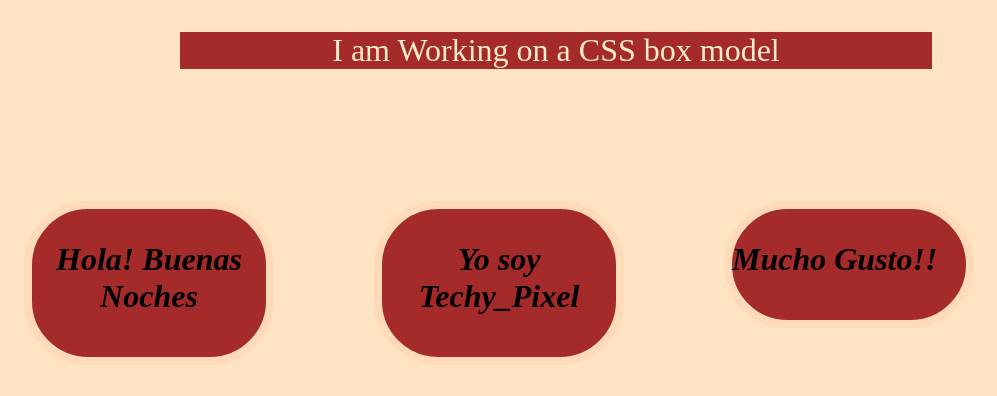
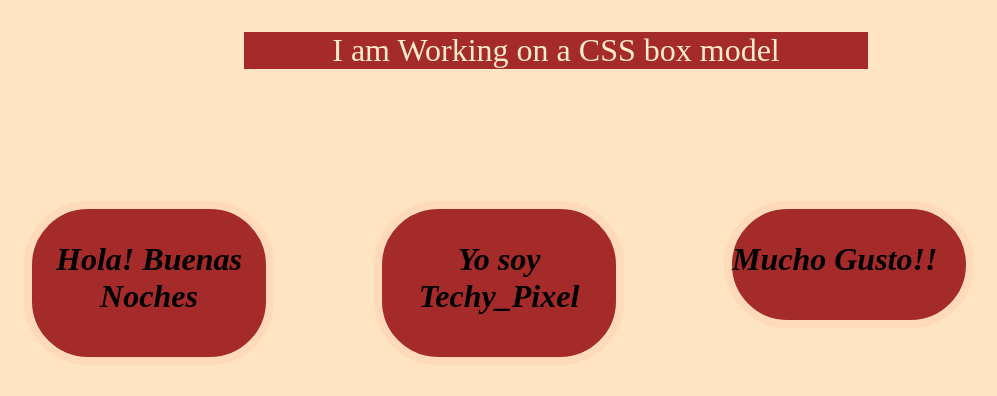
Before and after one commit to Techy-pixel/CareerX-Projects, a plain HTML site: page boxmodel.html in a window 1280 px wide. Shown: the whole page, without its empty margins (84-1081 px from the left). Drawn offline with Linux system fonts and the light colour scheme.

Commit message:
second commit

```diff
--- a/boxmodel.css
+++ b/boxmodel.css
@@ -9,8 +9,8 @@ body {
     background-color: brown;
     color: blanchedalmond;
     font-size: 2em;
-    margin-left: 8em;
-    margin-right: 8em;
+    margin-left: 10em;
+    margin-right: 10em;
     text-align: center;
 }
 
```
